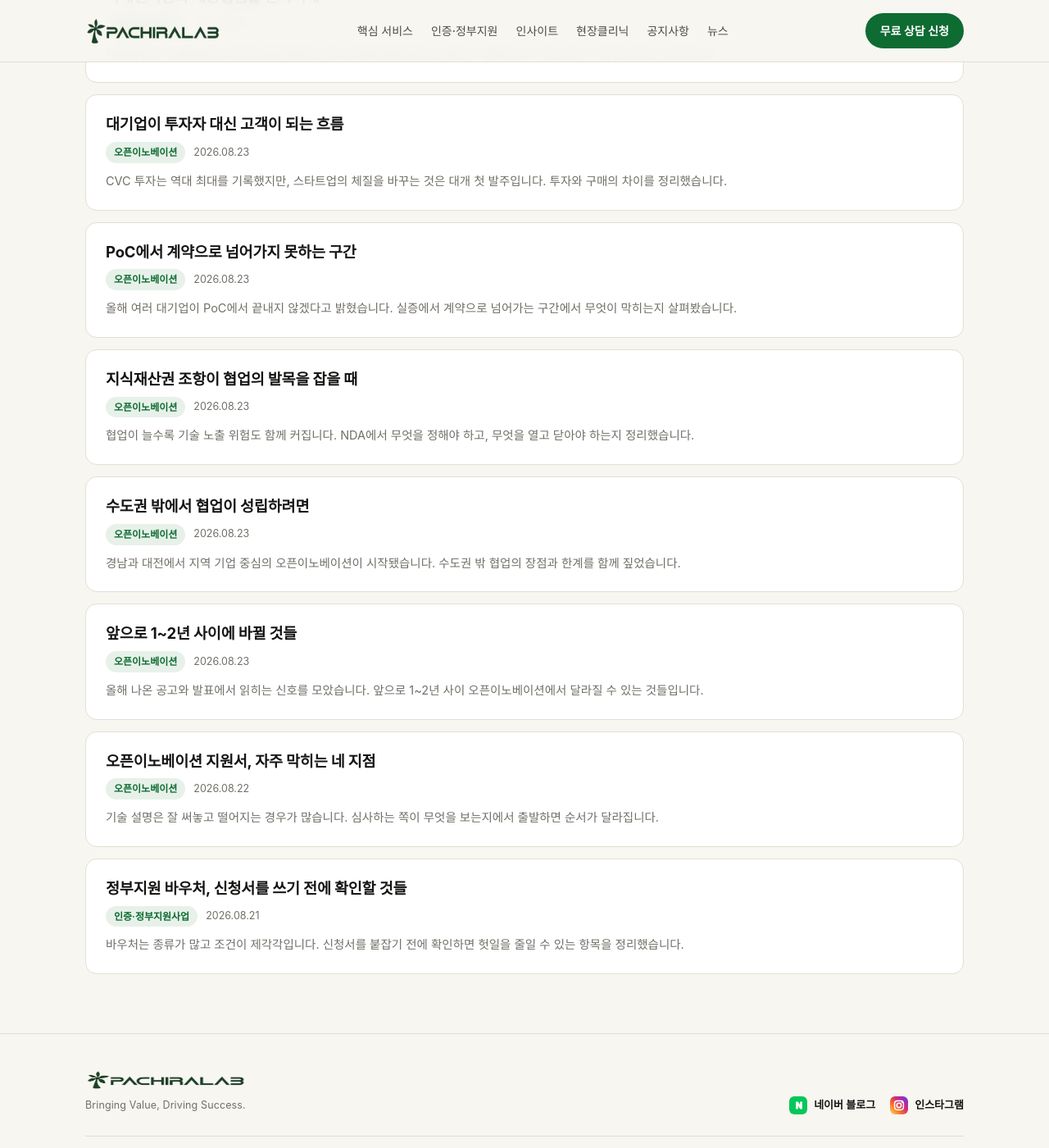
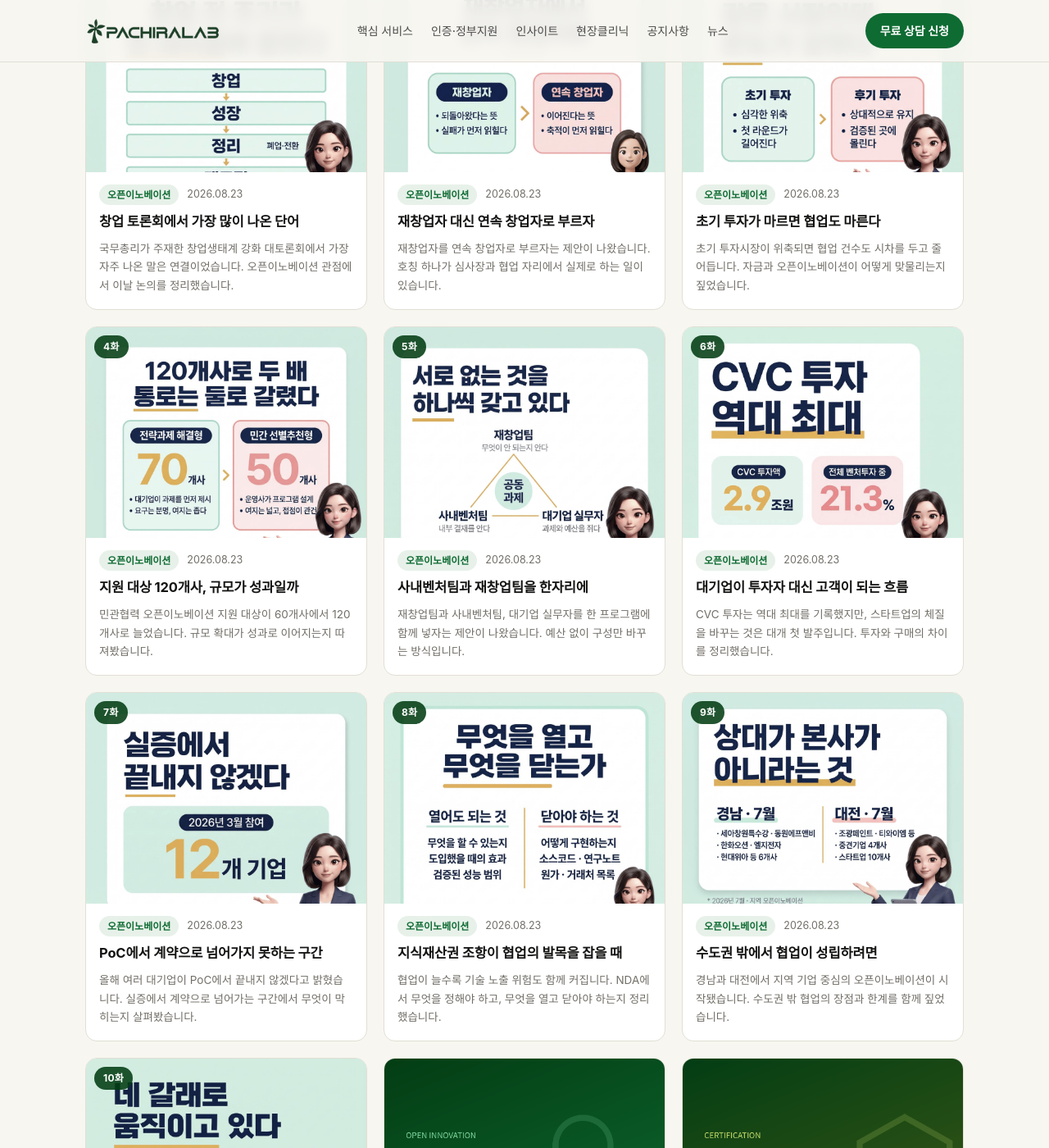
Before and after one commit to ElleKim1004/pachiralab, a Jekyll site: the page built from insight.html, in a window 1280 px wide and 1400 px high, scrolled down 1399 px. Shown: the whole window at 82% size. Built offline with Jekyll 4.4.1, drawn with Linux system fonts in a browser that asks for light colours; some web fonts are replaced; some of the changed text lies outside the part shown.

Commit message:
Insight hub covers and recent post thumbnails; clinic page notice details

```diff
--- a/insight.html
+++ b/insight.html
@@ -22,6 +22,10 @@
       {%- for c in site.insight_categories %}
       {%- assign posts = site.categories[c] %}
       <a class="hub-card" href="{{ '/' | append: c | append: '/' | relative_url }}">
+        <div class="hub-thumb">
+          <img src="{{ '/assets/cat-' | append: c | append: '.png' | relative_url }}" alt="{{ site.category_names[c] }}" loading="lazy">
+        </div>
+        <div class="hub-body">
           <h3>{{ site.category_names[c] }}</h3>
           <p>
             {%- case c -%}
@@ -33,6 +37,7 @@
             {%- endcase -%}
           </p>
           <span class="count">{% if posts %}글 {{ posts.size }}개{% else %}준비 중{% endif %} →</span>
+        </div>
       </a>
       {%- endfor %}
     </div>
@@ -46,18 +51,11 @@
     {%- assign recent = recent | sort: 'date' | reverse -%}
 
     {%- if recent.size > 0 %}
-    <ul class="post-list">
+    <div class="card-grid">
       {%- for post in recent limit: 12 %}
-      <li class="post-item">
-        <a class="title" href="{{ post.url | relative_url }}">{{ post.title }}</a>
-        <div class="post-meta">
-          <span class="tag">{{ site.category_names[post.categories.first] }}</span>
-          <time datetime="{{ post.date | date_to_xmlschema }}">{{ post.date | date: "%Y.%m.%d" }}</time>
+      {% include post-card.html post=post %}
+      {%- endfor %}
     </div>
-        {%- if post.summary %}<p class="post-excerpt">{{ post.summary }}</p>{% endif %}
-      </li>
-      {%- endfor %}
-    </ul>
     {%- else %}
     <div class="empty">
       <strong>첫 글을 준비하고 있습니다</strong>
```
Lines whose indentation alone changed are shown as unchanged.
